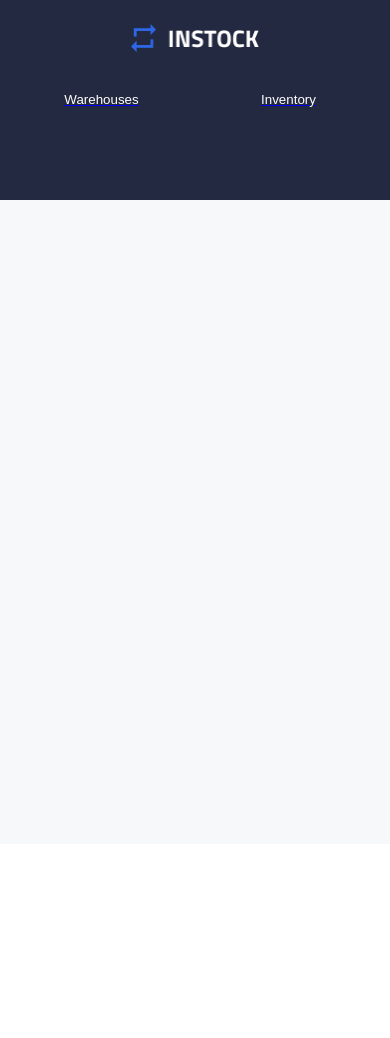
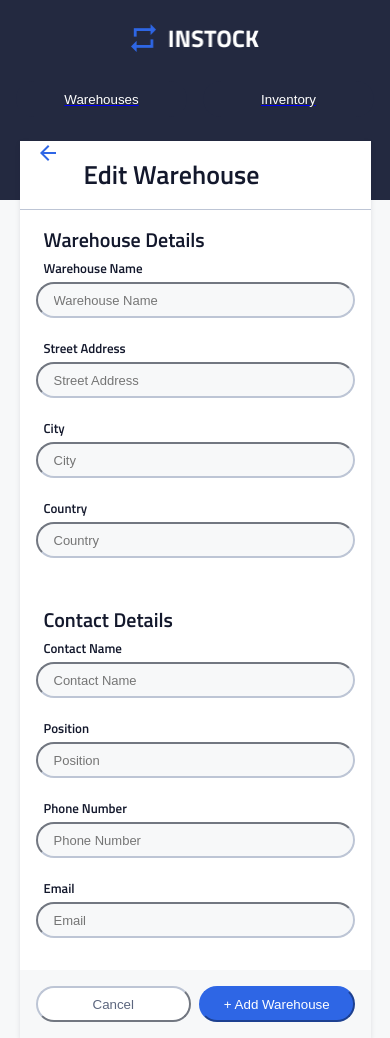
Before and after one commit to fstone-codes/ims, a React (Vite) app: page /warehouse/1/edit in a window 390 px wide. Before the commit the page ends 844 px from the top, so only its background shows below. Built offline with nearby package versions, Linux system fonts and the light colour scheme.

Commit message:
layout and responsive design for edit warehouse form

```diff
--- a/src/components/WarehouseEditForm/WarehouseEditForm.jsx
+++ b/src/components/WarehouseEditForm/WarehouseEditForm.jsx
@@ -1,29 +1,23 @@
-import backArrow from '../../assets/Icons/arrow_back-24px.svg';
+import backArrow from '../../assets/Icons/arrow_back-24px.svg'
+import './WarehouseEditForm.scss'
 import { useState, useEffect } from 'react';
-import { Link, useNavigate, useParams } from 'react-router-dom';
+import { Link, useNavigate, useParams } from 'react-router-dom'
 
 function WarehouseEditForm() {
-    const { warehouseId } = useParams();
-    const [formData, setFormData] = useState({
-        warehouse_name: '',
-        address: '',
-        city: '',
-        country: '',
-        contact_name: '',
-        contact_position: '',
-        contact_phone: '',
-        contact_email: ''
-    });
 
+    const navigate = useNavigate();
+    const handleClick = () => {
+        navigate('/warehouse');
+    }
     return (
         <div className="warehouseform-container">
             <div className="warehouseform-container__top">
                 <Link to="/warehouse" className="warehouse-container_arrow">
                     <img src={backArrow} alt="back arrow" className="warehouse-container_arrow"></img>
                 </Link>
-                <h1 className="warehouseform-container__title">Add New Warehouse</h1>
+                <h1 className="warehouseform-container__title">Edit Warehouse</h1>
             </div>
-            <form onSubmit={handleSubmit}>
+            <form>
                 <div className="warehouseform-card">
                     <div className="warehouseform">
                         <h2 className="warehouseform__title"> Warehouse Details </h2>
@@ -33,8 +27,8 @@ function WarehouseEditForm() {
                             name="warehouse_name"
                             placeholder="Warehouse Name"
                             className= "warehouseform__input-name"
-                            value={formData.warehouse_name}
-                            onChange={handleInputChange}
+                            // value={formData.warehouse_name}
+                            // onChange={handleInputChange}
                         ></input>
                         <label htmlFor="address" className="warehouseform__label-street">Street Address</label>
                         <input
@@ -42,8 +36,8 @@ function WarehouseEditForm() {
                             name="address"
                             placeholder="Street Address"
                             className= "warehouseform__input-street"
-                            value={formData.address}
-                            onChange={handleInputChange}
+                            // value={formData.address}
+                            // onChange={handleInputChange}
                         ></input>
                         <label htmlFor="city" className="warehouseform__label-city">City</label>
                         <input
@@ -51,8 +45,8 @@ function WarehouseEditForm() {
                             name="city"
                             placeholder="City"
                             className= "warehouseform__input-city"
-                            value={formData.city}
-                            onChange={handleInputChange}
+                            // value={formData.city}
+                            // onChange={handleInputChange}
                         ></input>
                         <label htmlFor="country" className="warehouseform__label-country">Country</label>
                         <input
@@ -60,8 +54,8 @@ function WarehouseEditForm() {
                             name="country"
                             placeholder="Country"
                             className= "warehouseform__input-country"
-                            value={formData.country}
-                            onChange={handleInputChange}
+                            // value={formData.country}
+                            // onChange={handleInputChange}
                         ></input>
                     </div>
                     <div className="whcontactform">
@@ -72,8 +66,8 @@ function WarehouseEditForm() {
                             name="contact_name"
                             placeholder="Contact Name"
                             className= "whcontactform__input-contact"
-                            value={formData.contact_name}
-                            onChange={handleInputChange}
+                            // value={formData.contact_name}
+                            // onChange={handleInputChange}
                         ></input>
                         <label htmlFor="contact_position" className="whcontactform__label-position">Position</label>
                         <input
@@ -81,8 +75,8 @@ function WarehouseEditForm() {
                             name="contact_position"
                             placeholder="Position"
                             className= "whcontactform__input-position"
-                            value={formData.contact_position}
-                            onChange={handleInputChange}
+                            // value={formData.contact_position}
+                            // onChange={handleInputChange}
                         ></input>
                         <label htmlFor="contact_phone" className="whcontactform__label-phone">Phone Number</label>
                         <input
@@ -90,8 +84,8 @@ function WarehouseEditForm() {
                             name="contact_phone"
                             placeholder="Phone Number"
                             className= "whcontactform__input-phone"
-                            value={formData.contact_phone}
-                            onChange={handleInputChange}
+                            // value={formData.contact_phone}
+                            // onChange={handleInputChange}
                         ></input>
                         <label htmlFor="contact_email" className="whcontactform__label-email">Email</label>
                         <input
@@ -99,8 +93,8 @@ function WarehouseEditForm() {
                             name="contact_email"
                             placeholder="Email"
                             className= "whcontactform__input-email"
-                            value={formData.contact_email}
-                            onChange={handleInputChange}
+                            // value={formData.contact_email}
+                            // onChange={handleInputChange}
                         ></input>
                     </div>
                 </div>
--- /dev/null
+++ b/src/components/WarehouseEditForm/WarehouseEditForm.scss
@@ -0,0 +1,168 @@
+@use '../../styles/partials/typography' as *;
+@use '../../styles/partials/globals' as *;
+@use '../../styles/partials/variables' as *;
+@use '../../styles/partials/mixins' as *;
+
+*{
+    padding: 0rem;
+    margin: 0rem;
+}
+
+.warehouseform-container {
+    background-color: $White;
+    box-shadow: 0px 2px 5px 0px #13182c1a;
+    width: 90vw;
+    margin: auto;
+    &__top {
+        display: flex;
+        padding-left: 1rem;
+        border-bottom: .0625rem $Cloud solid;
+    }
+    &__arrow {
+        display: flex;
+        align-items: center;
+        margin: 1rem;
+    }
+    &__title {
+        padding: 1.5rem;
+    }
+
+}
+.warehouseform-card {
+    @include tablet {
+        display: flex;
+        justify-content: space-evenly;
+    }
+}
+
+.warehouseform {
+    display: flex;
+    flex-direction: column;
+    padding: 1rem;
+    row-gap: 0.25rem;
+    @include tablet {
+        width: 100%;
+        border-right: .0625rem $Cloud solid;
+        margin-top: 1rem;
+    }
+    @include desktop {
+        padding-left: 3.9375rem;
+        padding-right: 3.9375rem;
+    }
+    &__title {
+        @include mobile__sub-header;
+        padding-left: 0.5rem;
+    }
+    &__label-name, &__label-street, &__label-city, &__label-country  {
+        @include mobile__buttons-labels;
+        padding-left: 0.5rem;
+    }
+    &__input-name, &__input-street, &__input-city, &__input-country {
+        @include mobile__buttons-labels;
+        border-radius: 1.25rem;
+        height: 2.25rem;
+        width: 100%;
+        padding-left: 1rem;
+        padding-right: 1rem;
+        border-color: $Cloud;
+        color: $Slate;
+        background-color: $Light-Grey;
+        font-weight: 400;
+        margin-bottom: 1rem;
+
+    }
+}
+
+.whcontactform {
+    display: flex;
+    flex-direction: column;
+    padding: 1rem;
+    row-gap: 0.25rem;
+    @include tablet {
+        width: 100%;
+        margin-top: 1rem;
+    }
+    @include desktop {
+        padding-left: 3.9375rem;
+        padding-right: 3.9375rem;
+    }
+    &__title {
+        @include mobile__sub-header;
+        padding-left: 0.5rem;
+    }
+    &__label-contact, &__label-position, &__label-phone, &__label-email  {
+        @include mobile__buttons-labels;
+        padding-left: 0.5rem;
+    }
+
+    &__input-contact, &__input-position, &__input-phone, &__input-email  {
+        @include mobile__buttons-labels;
+        border-radius: 1.25rem;
+        height: 2.25rem;
+        width: 100%;
+        padding-left: 1rem;
+        padding-right: 1rem;
+        margin-bottom: 1rem;
+        border-color: $Cloud;
+        color: $Slate;
+        background-color: $Light-Grey;
+        font-weight: 400;
+        @include tablet {
+            width: auto;
+        }
+    }
+}
+
+.warehouseform__button {
+    display: flex;
+    justify-content: center;
+    padding: 1rem;
+    column-gap: 0.5rem;
+    background-color: $Light-Grey;
+    @include tablet {
+        justify-content: flex-end;
+
+    }
+    &-cancel {
+        height: 2.25rem;
+        padding-left: 1rem;
+        padding-right: 1rem;
+        border-radius: 1.25rem;
+        border-color: $Cloud;
+        background-color: $White;
+        color: $Slate;
+        width: 100%;
+        &:hover {
+            border-color: $Instock-Indigo;
+            color: $Instock-Indigo;
+        }
+        @include tablet {
+            height: 2.375rem;
+            width: auto;
+        }
+        @include desktop {
+           margin-left: 3.9375rem;
+        }
+    }
+    &-add {
+        height: 2.25rem;
+        padding-left: 1rem;
+        padding-right: 1rem;
+        border-radius: 1.25rem;
+        background-color: $Instock-Indigo;
+        color: $White;
+        border-color: $Instock-Indigo;
+        width: 100%;
+        &:hover {
+            background-color: $Graphite;
+            border-color: $Graphite;
+        }
+        @include tablet {
+            height: 2.375rem;
+            width: auto;
+        }
+        @include desktop {
+            margin-right: 3.9375rem
+        }
+    }
+}
--- a/src/pages/WarehouseEdit/WarehouseEdit.jsx
+++ b/src/pages/WarehouseEdit/WarehouseEdit.jsx
@@ -1,9 +1,10 @@
+import WarehouseEditForm from "../../components/WarehouseEditForm/WarehouseEditForm"
 
 function WarehouseEdit() {
 
     return (
         <div>
-
+            <WarehouseEditForm/>
         </div>
     )
 }
```
